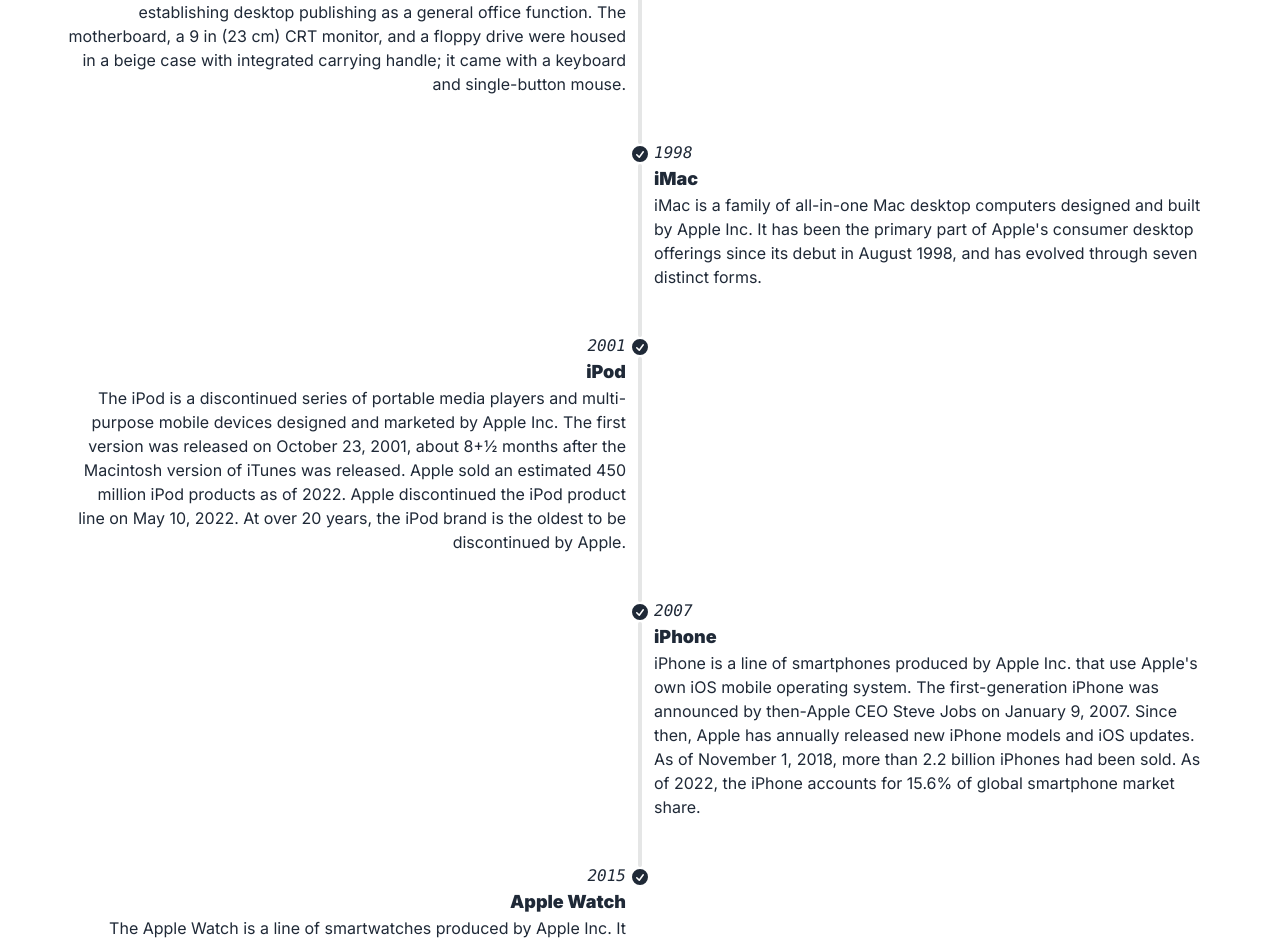
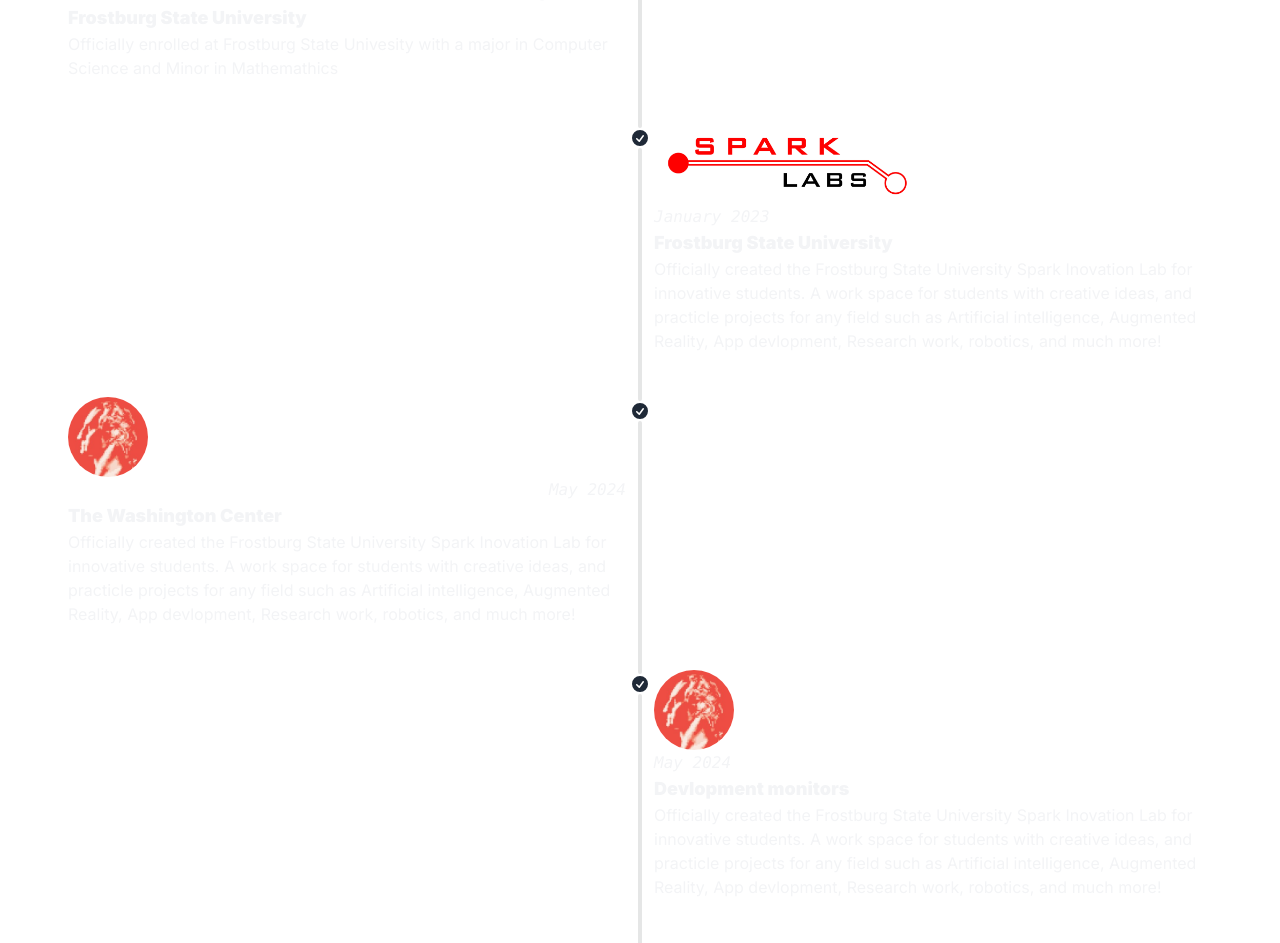
Before and after one commit to jduru213-1/TechDive2.0, a Next.js app: page /courage in a window 1280 px wide. Shown: the part 889-1832 px from the top of the page. Built offline with nearby package versions, Linux system fonts and the light colour scheme.

Commit message:
Courages Profile

```diff
--- a/app/courage/page.tsx
+++ b/app/courage/page.tsx
@@ -27,7 +27,7 @@
           </a>
 
           <a
-            href="mailto:example@example.com"
+            href="mailto:mctikum0@frostburg.edu?cc=couragetikum@gmail.com"
             target="_blank"
             rel="noopener noreferrer"
             className="transition-transform transform hover:scale-110"
@@ -36,7 +36,7 @@
           </a>
 
           <a
-            href="https://www.example.com"
+            href="https://docs.google.com/document/d/1wSgEtoFXH6y1dLjL7pKwdqwOJ9X1JoZT7ysAdPUO8bo/edit?usp=sharing"
             target="_blank"
             rel="noopener noreferrer"
             className="transition-transform transform hover:scale-110"
@@ -72,13 +72,12 @@
               </svg>
             </div>
             <div className="timeline-start mb-10 md:text-end">
-              <time className="font-mono italic">1984</time>
-              <div className="text-lg font-black">First Macintosh computer</div>
-              The Apple Macintosh—later rebranded as the Macintosh 128K—is the original Apple Macintosh
-              personal computer. It played a pivotal role in establishing desktop publishing as a general
-              office function. The motherboard, a 9 in (23 cm) CRT monitor, and a floppy drive were housed
-              in a beige case with integrated carrying handle; it came with a keyboard and single-button
-              mouse.
+            <img src="/images/fsu.jpg" alt="Frostburg State University" className="w- h-20 rounded-full relative" />
+              <time className="font-mono italic text-base text-gray-100 text-left">August 2020</time>
+              <div className="text-lg font-black text-base text-gray-100 text-left">Frostburg State University</div>
+              <p className='text-base text-gray-100 text-left'>
+              Officially enrolled at Frostburg State Univesity with a major in Computer Science and Minor in Mathemathics
+              </p>
             </div>
             <hr />
           </li>
@@ -97,11 +96,13 @@
               </svg>
             </div>
             <div className="timeline-end mb-10">
-              <time className="font-mono italic">1998</time>
-              <div className="text-lg font-black">iMac</div>
-              iMac is a family of all-in-one Mac desktop computers designed and built by Apple Inc. It has
-              been the primary part of Apple's consumer desktop offerings since its debut in August 1998,
-              and has evolved through seven distinct forms.
+            <img src="/images/SPARKLabs.jpg" alt="Frostburg State University" className="w- h-20 rounded-full relative" />
+              <time className="font-mono italic text-base text-gray-100 text-left">January 2023</time>
+              <div className="text-lg font-black text-base text-gray-100 text-left">Frostburg State University</div>
+              <p className='text-base text-gray-100 text-left'>
+              Officially created the Frostburg State University Spark Inovation Lab for innovative students. A work space for students with creative ideas, and
+              practicle projects for any field such as Artificial intelligence, Augmented Reality, App devlopment, Research work, robotics, and much more!
+              </p>
             </div>
             <hr />
           </li>
@@ -120,13 +121,13 @@
               </svg>
             </div>
             <div className="timeline-start mb-10 md:text-end">
-              <time className="font-mono italic">2001</time>
-              <div className="text-lg font-black">iPod</div>
-              The iPod is a discontinued series of portable media players and multi-purpose mobile devices
-              designed and marketed by Apple Inc. The first version was released on October 23, 2001, about
-              8+1⁄2 months after the Macintosh version of iTunes was released. Apple sold an estimated 450
-              million iPod products as of 2022. Apple discontinued the iPod product line on May 10, 2022. At
-              over 20 years, the iPod brand is the oldest to be discontinued by Apple.
+            <img src="/images/twc.jpeg" alt="Frostburg State University" className="w- h-20 rounded-full relative" />
+              <time className="font-mono italic text-base text-gray-100 text-left">May 2024</time>
+              <div className="text-lg font-black text-base text-gray-100 text-left">The Washington Center</div>
+              <p className='text-base text-gray-100 text-left'>
+              Officially created the Frostburg State University Spark Inovation Lab for innovative students. A work space for students with creative ideas, and
+              practicle projects for any field such as Artificial intelligence, Augmented Reality, App devlopment, Research work, robotics, and much more!
+              </p>
             </div>
             <hr />
           </li>
@@ -145,13 +146,14 @@
               </svg>
             </div>
             <div className="timeline-end mb-10">
-              <time className="font-mono italic">2007</time>
-              <div className="text-lg font-black">iPhone</div>
-              iPhone is a line of smartphones produced by Apple Inc. that use Apple's own iOS mobile
-              operating system. The first-generation iPhone was announced by then-Apple CEO Steve Jobs on
-              January 9, 2007. Since then, Apple has annually released new iPhone models and iOS updates. As
-              of November 1, 2018, more than 2.2 billion iPhones had been sold. As of 2022, the iPhone
-              accounts for 15.6% of global smartphone market share.
+            <img src="/images/twc.jpeg" alt="Frostburg State University" className="w- h-20 rounded-full relative" />
+              <time className="font-mono italic text-base text-gray-100 text-left">May 2024</time>
+              <div className="text-lg font-black text-base text-gray-100 text-left">Devlopment monitors</div>
+              <p className='text-base text-gray-100 text-left'>
+              Officially created the Frostburg State University Spark Inovation Lab for innovative students. A work space for students with creative ideas, and
+              practicle projects for any field such as Artificial intelligence, Augmented Reality, App devlopment, Research work, robotics, and much more!
+              </p>
+
             </div>
             <hr />
           </li>
@@ -170,8 +172,8 @@
               </svg>
             </div>
             <div className="timeline-start mb-10 md:text-end">
-              <time className="font-mono italic">2015</time>
-              <div className="text-lg font-black">Apple Watch</div>
+              <time className="font-mono italic">June 10</time>
+              <div className="text-lg font-black">Iorn Shapens Iorn</div>
               The Apple Watch is a line of smartwatches produced by Apple Inc. It incorporates fitness
               tracking, health-oriented capabilities, and wireless telecommunication, and integrates with
               iOS and other Apple products and services.
```
Also changed, not shown: public/images/SPARKLabs.jpg (added).
